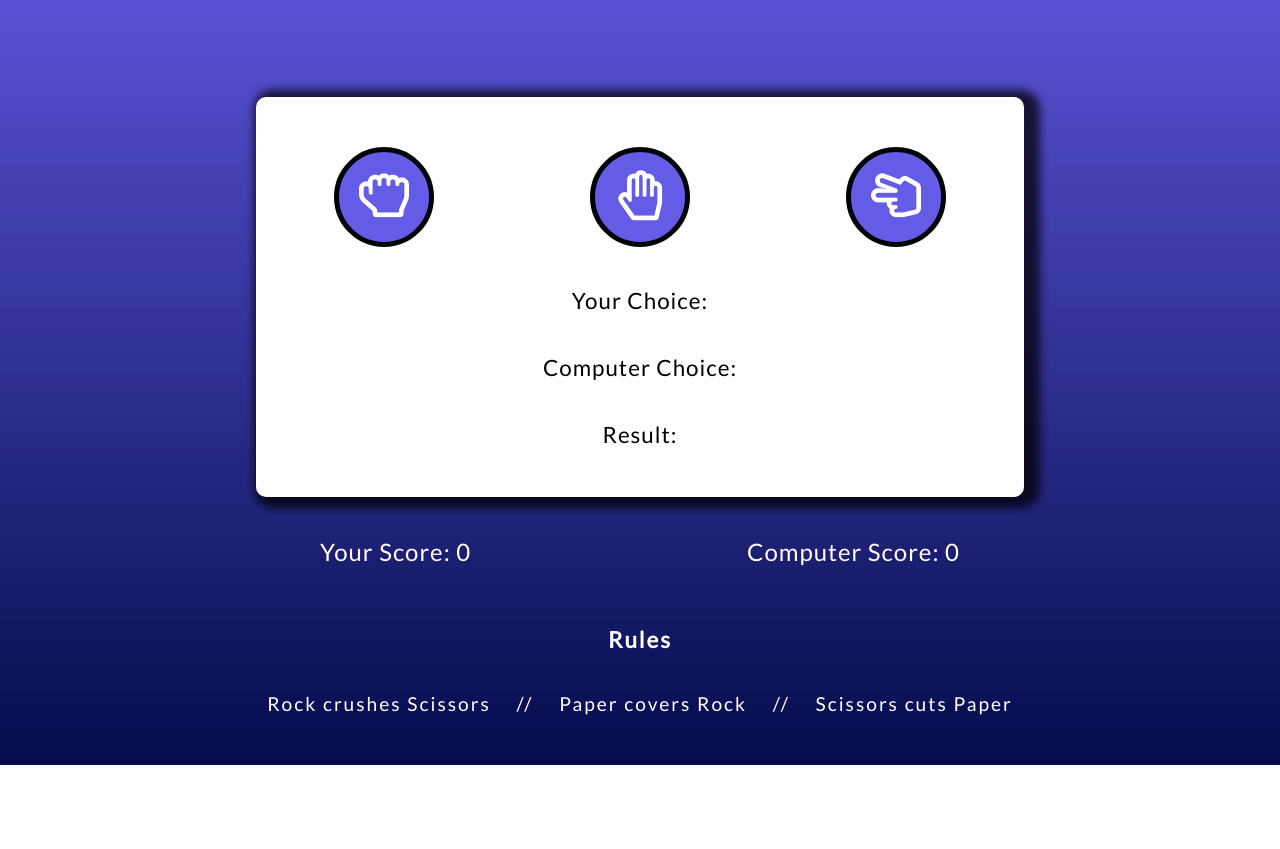
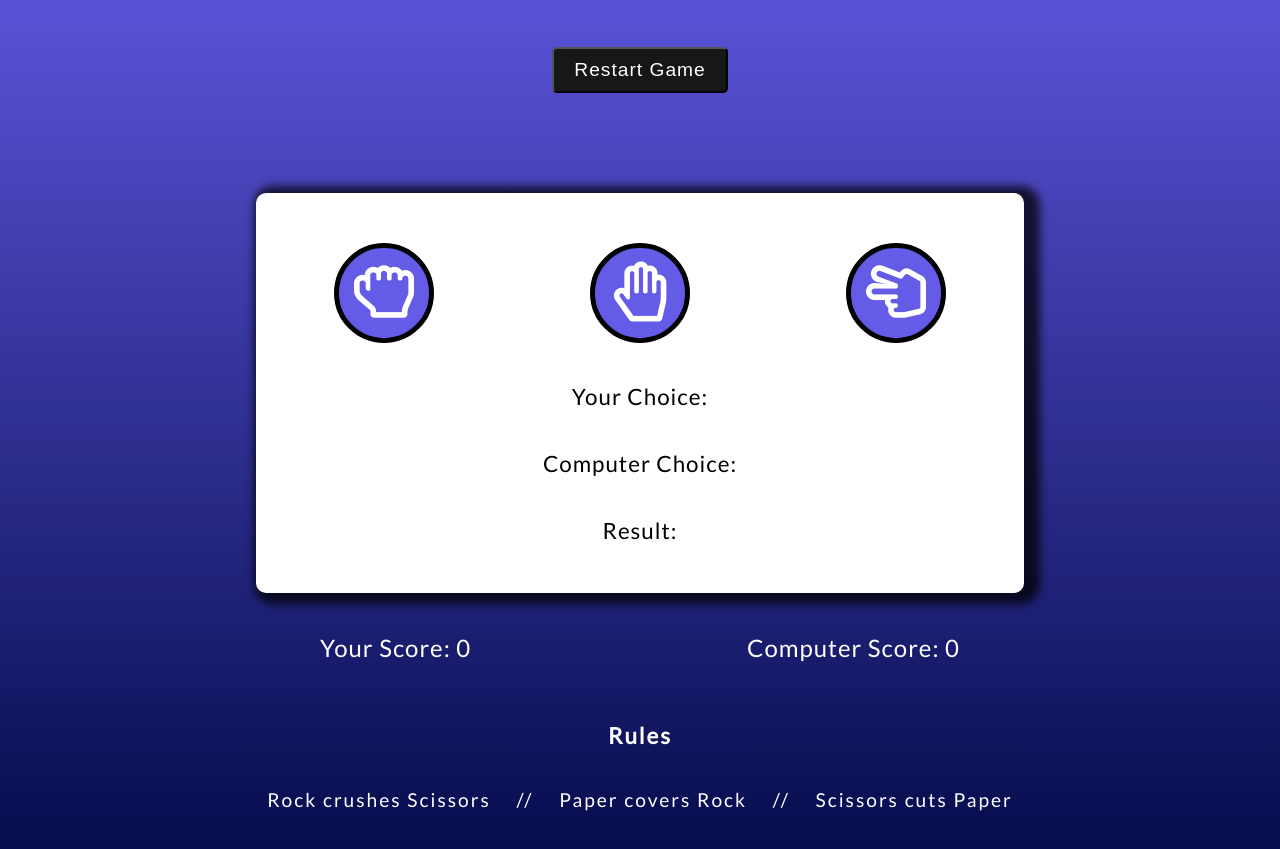
Before and after one commit to SeanLP/rock-paper-scissors, a plain HTML site: page index.html in a window 1280 px wide. Shown: the part 101-950 px from the top of the page. Before the commit the page ends 866 px from the top, so only its background shows below. Drawn offline with Linux system fonts and the light colour scheme.

Commit message:
Add and style restart game button

```diff
--- a/assets/css/style.css
+++ b/assets/css/style.css
@@ -17,6 +17,24 @@ body {
     margin-top: 50px;
     letter-spacing: 2px;
     text-shadow: -1px -1px 0 #000, 1px -1px 0 #000, -1px 1px 0 #000, 1px 1px 0 #000;
+}
+
+/* Restart button */
+.restart-btn {
+    color: #fff;
+    background-color: #171717;
+    font-size: 1.2rem;
+    display: block;
+    margin: 50px auto 20px auto;
+    letter-spacing: 1px;
+    padding: 10px 20px;
+    border-radius: 5px;
+    cursor: pointer;
+}
+
+.restart-btn:hover {
+    background-color: #fff;
+    color: #171717;
 }
 
 /* Game area */
@@ -50,7 +68,7 @@ body {
     color: #fff;
     border: 5px solid #000;
     margin-top: 50px;
-    font-size: 50px;
+    font-size: 60px;
     cursor: pointer;
     transition: 100ms;
 }
@@ -141,7 +159,7 @@ footer {
     .btn {
         height: 75px;
         width: 75px;
-        font-size: 35px;
+        font-size: 45px;
     }
 }
 
--- a/index.html
+++ b/index.html
@@ -29,6 +29,7 @@
 <body>
     <!-- Heading -->
     <h1 class="heading">Rock, Paper, Scissors Game</h1>
+    <button id="restart" class="restart-btn">Restart Game</button>
 
     <!-- Game area -->
     <div class="container">
```
